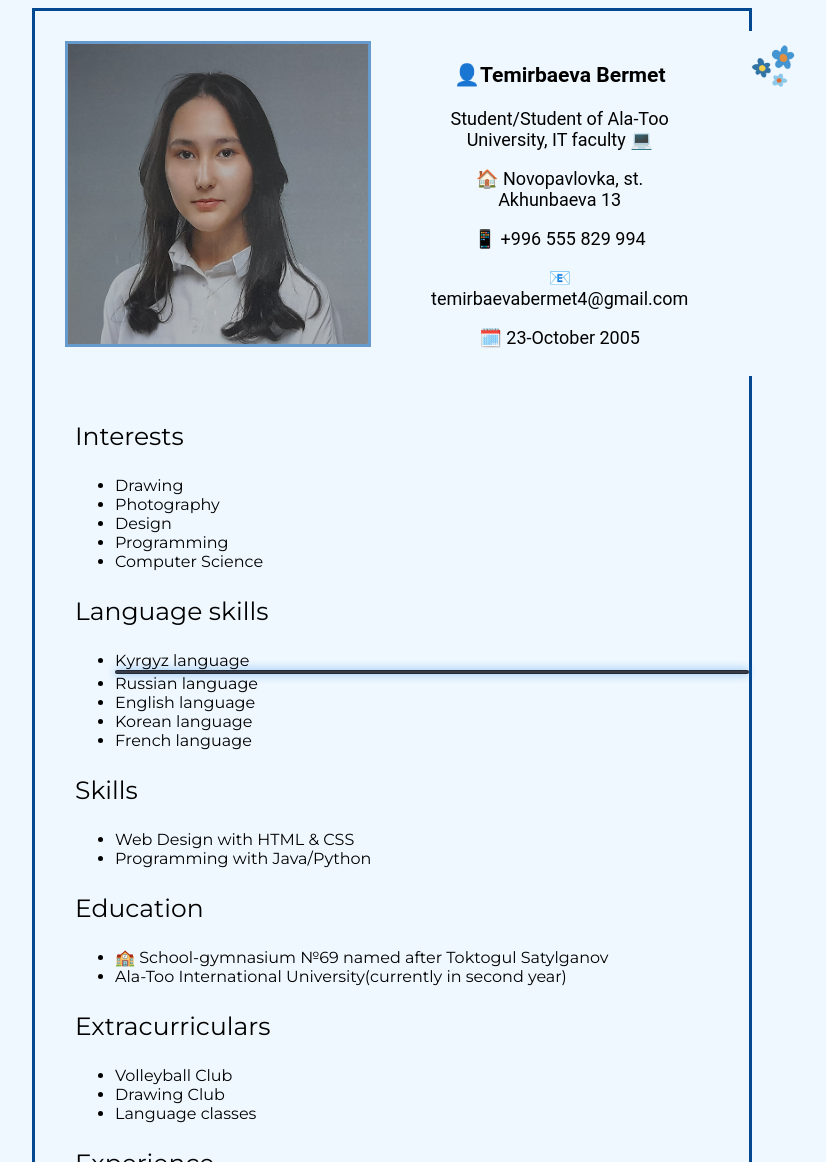
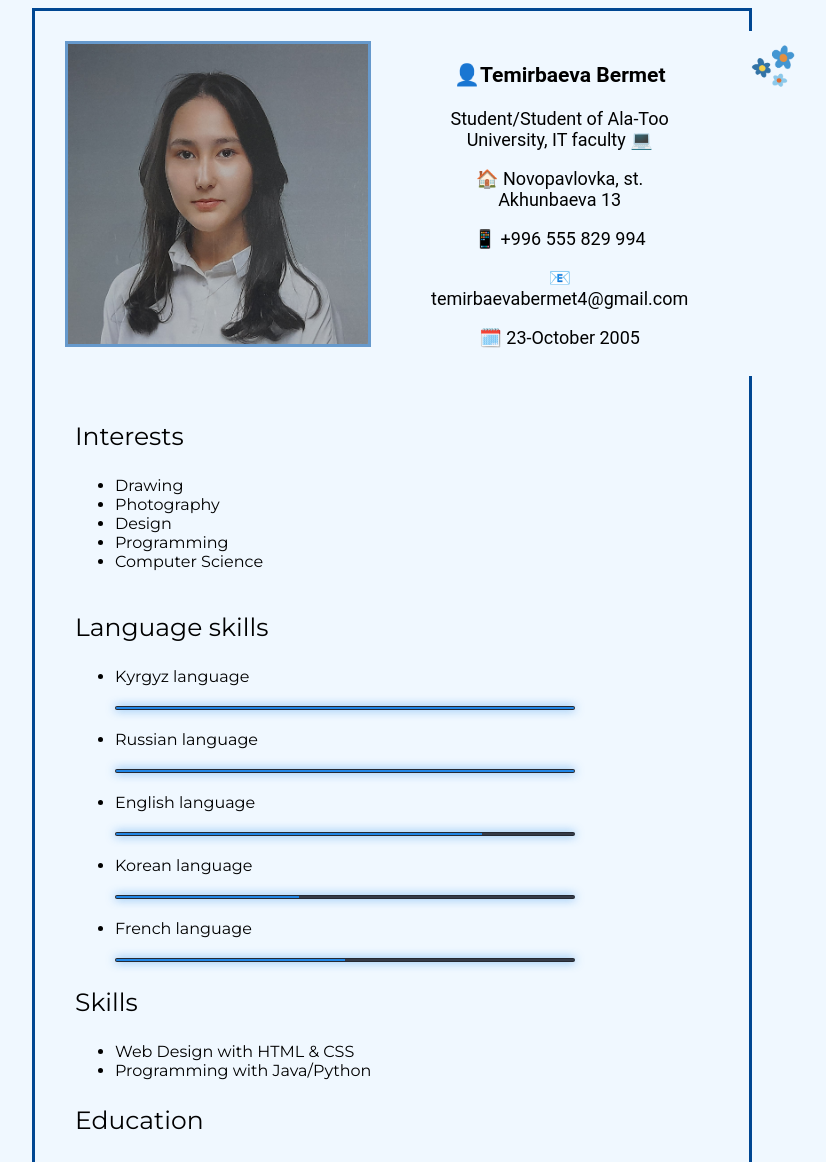
Before and after one commit to temirbaevabermet/https---github.com-temirbaevabermet-CV-web-page, a plain HTML site: page index.html in a window 1280 px wide. Shown: the top 1162 px of the page, without its empty margins (248-1074 px from the left). Drawn offline with Linux system fonts and the light colour scheme.

Commit message:
language skills

```diff
--- a/css/style.css
+++ b/css/style.css
@@ -86,7 +86,12 @@
     width: 30px;
     height: auto;
 }
-.bar{ /*style the bar*/
+.skillStyle{
+    display: flex;
+    justify-content: space-between;
+
+}
+.bar{
 	background-color: #353b48;
 	display: block;
 	height: 2px;
@@ -95,8 +100,86 @@
 	overflow: hidden;
 	box-shadow: 0 0 10px #2187e7b3;
 }
-.bar span{ /*style the span tag*/
+.bar span{
 	height: 2px;
 	float: left;
 	background-color: #2187e7;
 }
+.kyrgyz{
+	width: 100%;
+	animation: kyrgyz 2s;
+}
+@keyframes kyrgyz{
+	0%{
+		width: 0%;
+	}
+
+	100%{
+		width: 100%;
+	}
+}
+.skills{
+	width: 500px;
+	margin-left: 40px;
+	color: black;
+}
+
+.skills li{
+	margin: 20px 0;
+}
+
+.russian{
+	width: 100%;
+	animation: russian 2s;
+}
+@keyframes russian{
+	0%{
+		width: 0%;
+	}
+
+	100%{
+		width: 100%;
+	}
+}
+
+.english{
+	width: 80%;
+	animation: english 2s;
+}
+@keyframes english{
+	0%{
+		width: 0%;
+	}
+
+	100%{
+		width: 80%;
+	}
+}
+
+.korean{
+	width: 40%;
+	animation: korean 2s;
+}
+@keyframes korean{
+	0%{
+		width: 0%;
+	}
+
+	100%{
+		width: 40%;
+	}
+}
+
+.french{
+	width: 50%;
+	animation: french 2s;
+}
+@keyframes french{
+	0%{
+		width: 0%;
+	}
+
+	100%{
+		width: 50%;
+	}
+}
--- a/index.html
+++ b/index.html
@@ -30,6 +30,8 @@
             <img src="img\giphy.gif" alt="flower photo" class="flowerPhoto">
         </article>
     </section>
+    <div class="skillStyle">
+        <div>
             <p class="head montserrat margin">Interests</p>
             <ul class="montserrat margin">
                 <li>Drawing</li>
@@ -38,14 +40,21 @@
                 <li>Programming</li>
                 <li>Computer Science</li>
             </ul>
-    <p class="head montserrat margin">Language skills</p>
-    <ul class="montserrat margin">
-        <li>Kyrgyz language</li><span class="bar"><span class="html"></span></span>
-        <li>Russian language</li>
-        <li>English language</li>
-        <li>Korean language</li>
-        <li>French language</li>
+        </div>
+
+    </div>
+
+    <div class="skills">
+        <p class="head montserrat">Language skills</p>
+        <ul class="montserrat">
+            <li>Kyrgyz language</li><span class="bar"><span class="kyrgyz"></span></span>
+            <li>Russian language</li><span class="bar"><span class="russian"></span></span>
+            <li>English language</li><span class="bar"><span class="english"></span></span>
+            <li>Korean language</li><span class="bar"><span class="korean"></span></span>
+            <li>French language</li><span class="bar"><span class="french"></span></span>
         </ul>
+
+    </div>
     <p class="head montserrat margin">Skills</p>
     <ul class="montserrat margin">
         <li>Web Design with HTML & CSS</li>
```
Lines whose indentation alone changed are shown as unchanged.
